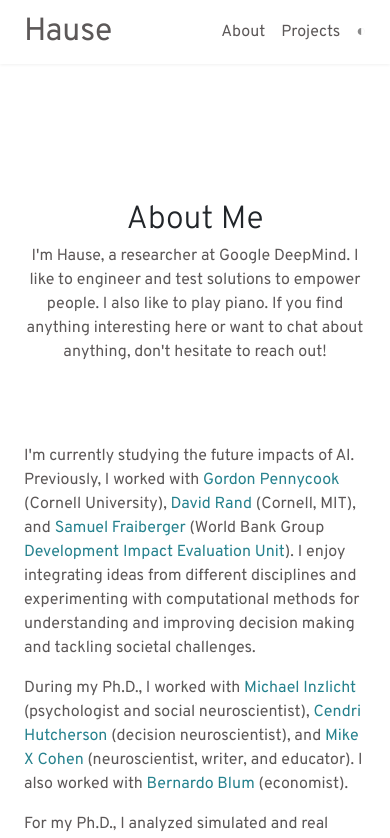
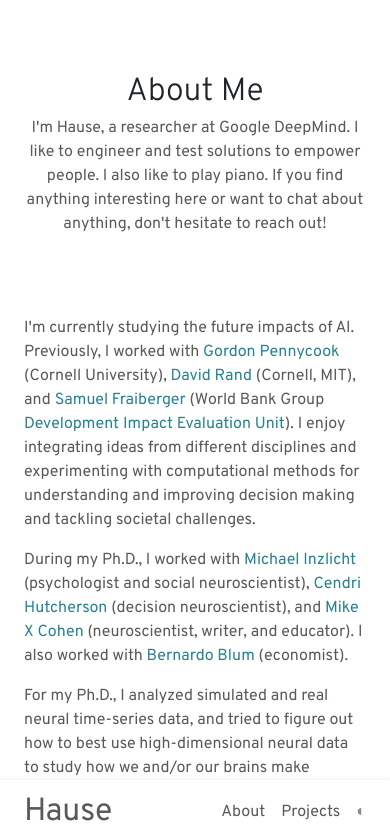
Before and after one commit to hauselin/me, a SvelteKit app: page /about in a window 390 px wide. Shown: the top 838 px of the page. Built offline with nearby package versions, Linux system fonts and the light colour scheme.

Commit message:
Move nav bar to bottom for small screens

```diff
--- a/src/routes/+layout.svelte
+++ b/src/routes/+layout.svelte
@@ -18,7 +18,9 @@
 		{@render children()}
 	</div>
 {:else}
-	<header class="fixed inset-x-0 top-0 z-10 bg-bg shadow-[0_1px_3px_rgba(0,0,0,0.06)]">
+	<header
+		class="fixed inset-x-0 bottom-0 z-10 bg-bg shadow-[0_-1px_3px_rgba(0,0,0,0.06)] sm:top-0 sm:bottom-auto sm:shadow-[0_1px_3px_rgba(0,0,0,0.06)]"
+	>
 		<nav class="mx-auto flex max-w-207.5 items-center gap-4 px-6 py-2">
 			<a href="/" class="mr-auto text-[2rem] leading-12 text-body hover:no-underline">Hause</a>
 			<a href="/about" class="text-body">About</a>
@@ -26,7 +28,7 @@
 			<ThemeToggle />
 		</nav>
 	</header>
-	<div class="mx-auto max-w-207.5 px-6 pt-16">
+	<div class="mx-auto max-w-207.5 px-6 pb-16 sm:pt-16 sm:pb-0">
 		{@render children()}
 	</div>
 {/if}
--- a/src/routes/about/+page.svelte
+++ b/src/routes/about/+page.svelte
@@ -9,7 +9,7 @@
 </svelte:head>
 
 <main class="space-y-4 pb-12">
-	<header class="mx-auto max-w-160 pt-36 pb-16 text-center">
+	<header class="mx-auto max-w-160 pt-20 pb-16 text-center sm:pt-36">
 		<h1 class="mb-3 text-[2rem] font-light">About Me</h1>
 		<p>
 			I'm Hause, a researcher at Google DeepMind. I like to engineer and test solutions to empower
--- a/src/routes/projects/+page.svelte
+++ b/src/routes/projects/+page.svelte
@@ -9,7 +9,7 @@
 </svelte:head>
 
 <main class="space-y-6 pb-12">
-	<header class="mx-auto max-w-160 pt-36 pb-16 text-center">
+	<header class="mx-auto max-w-160 pt-20 pb-16 text-center sm:pt-36">
 		<h1 class="mb-3 text-[2rem] font-light">Projects</h1>
 		<p>
 			A few ongoing or recently completed projects. See also
--- a/src/routes/research/+page.svelte
+++ b/src/routes/research/+page.svelte
@@ -9,7 +9,7 @@
 </svelte:head>
 
 <main class="space-y-6 pb-12">
-	<header class="mx-auto max-w-160 pt-36 pb-16 text-center">
+	<header class="mx-auto max-w-160 pt-20 pb-16 text-center sm:pt-36">
 		<h1 class="mb-3 text-[2rem] font-light">Research</h1>
 		<p>
 			Academic papers I have published or am working on now (non-exhaustive). See
```
